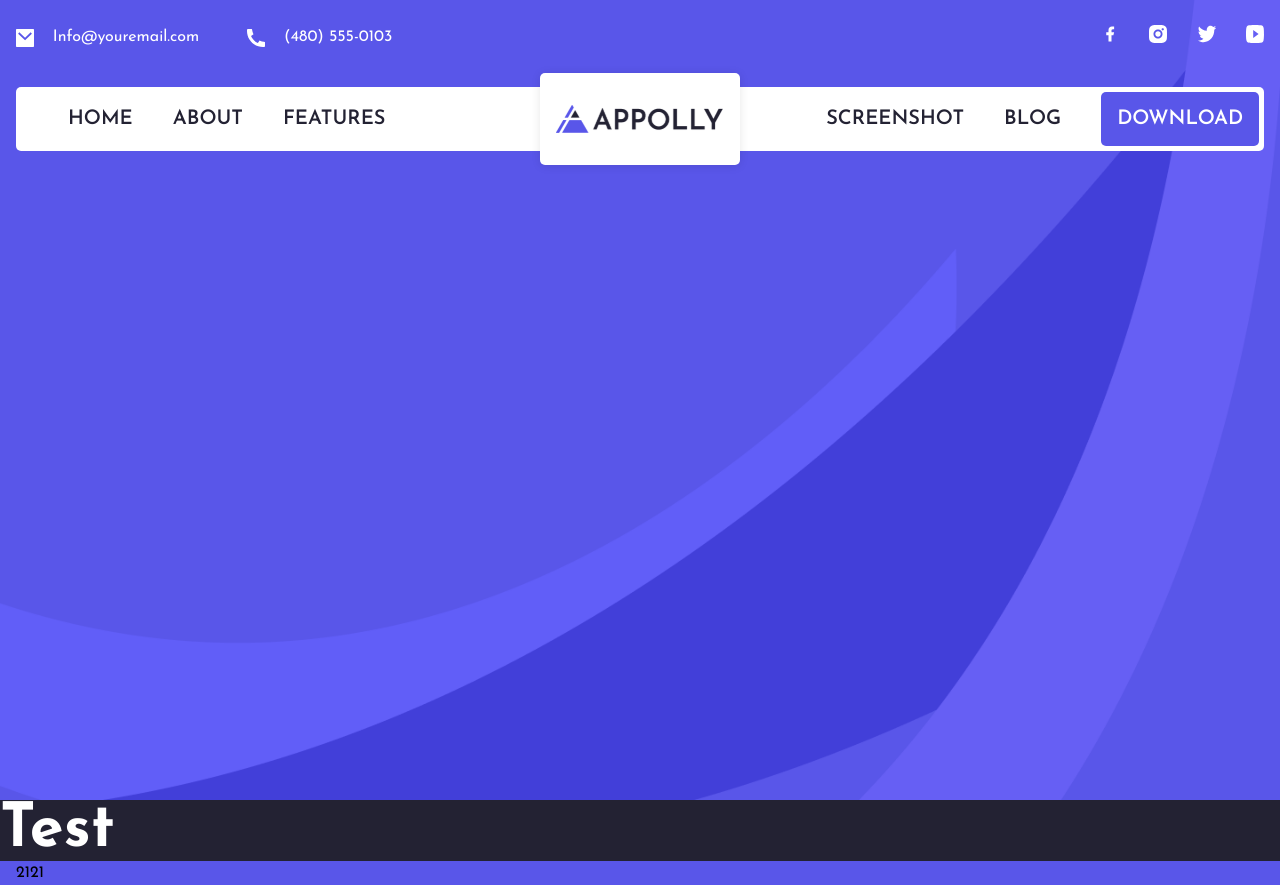
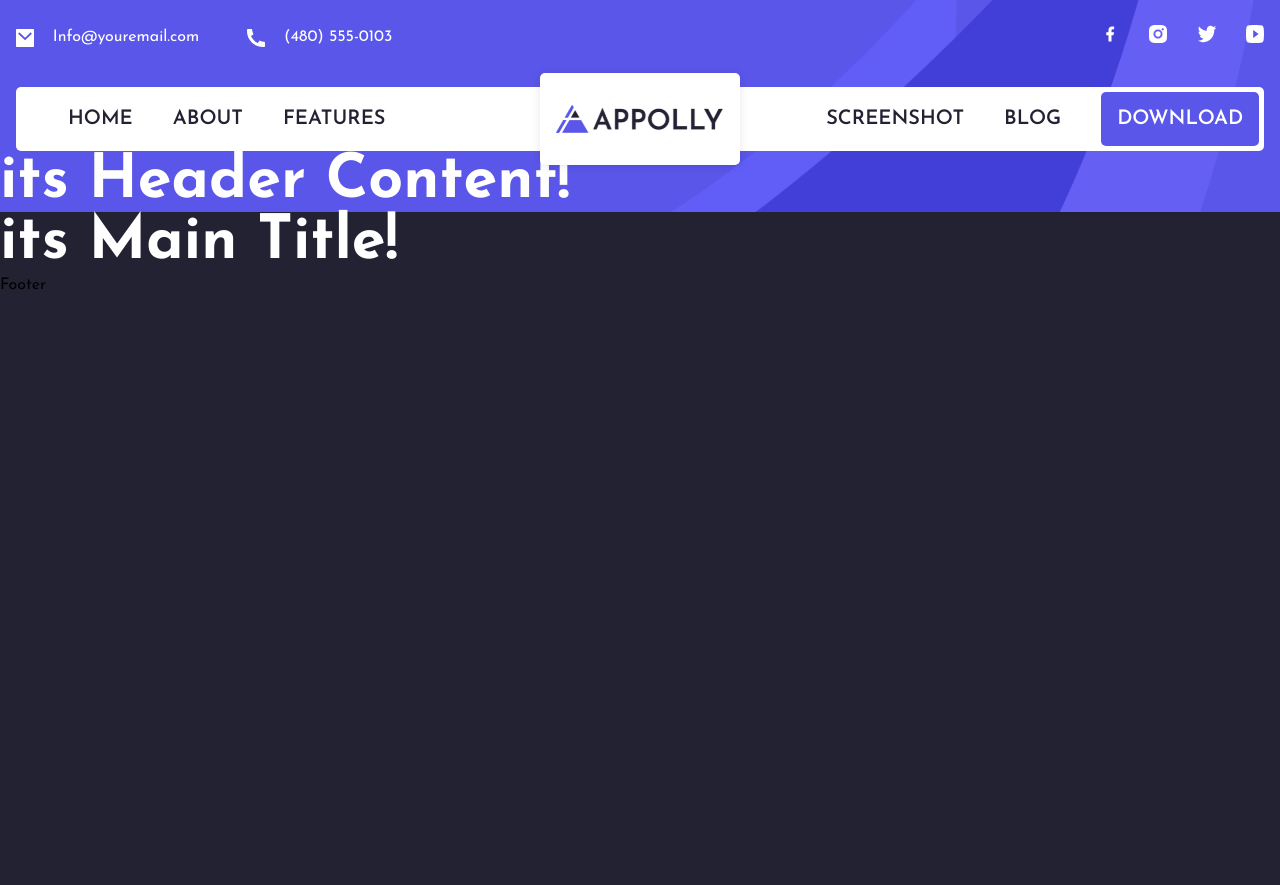
Before and after one commit to Morojenk0/landing-nexjs-ts-practice, a Next.js app: page / in a window 1280 px wide. After the commit the page ends 800 px from the top, so only its background shows below. Built offline with nearby package versions, Linux system fonts and the light colour scheme.

Commit message:
reconstruct layout

```diff
--- a/app/blog/page.tsx
+++ b/app/blog/page.tsx
@@ -1,5 +1,15 @@
-function page() {
-	return <div>page</div>
+import Navigation from '../components/Navigation'
+
+export default function page() {
+	return (
+		<div>
+			<header className="bg-hero-image bg-cover bg-center bg-no-repeat">
+				<Navigation />
+				<h1 className="text-6xl text-white">its Blog Header Title!</h1>
+			</header>
+			<main>
+				<h1 className="text-6xl text-white">its Main Title!</h1>
+			</main>
+		</div>
+	)
 }
-
-export default page
--- /dev/null
+++ b/app/components/Footer.jsx
@@ -0,0 +1,3 @@
+export default function Footer() {
+	return <footer>Footer</footer>
+}
--- a/app/layout.tsx
+++ b/app/layout.tsx
@@ -1,26 +1,28 @@
-import type {Metadata} from 'next'
-import {Josefin_Sans} from 'next/font/google'
+import type { Metadata } from 'next'
+import { Josefin_Sans } from 'next/font/google'
 import './globals.css'
-import Navigation from './components/Navigation'
+import Footer from './components/Footer'
 
-const josefinSans = Josefin_Sans({subsets: ['latin']})
+const josefinSans = Josefin_Sans({ subsets: ['latin'] })
 
 export const metadata: Metadata = {
 	title: 'Appolly',
 	description: 'Generated by create next app',
 }
 
-export default function RootLayout({children}: {children: React.ReactNode}) {
+export default function RootLayout({
+	children,
+}: {
+	children: React.ReactNode
+}) {
 	return (
 		<html
 			lang="en"
 			className="bg-black"
 		>
 			<body className={`${josefinSans.className}`}>
-				<header className="bg-hero-image bg-cover bg-center bg-no-repeat h-screen">
-					<Navigation />
-				</header>
 				{children}
+				<Footer />
 			</body>
 		</html>
 	)
--- a/app/page.tsx
+++ b/app/page.tsx
@@ -1,10 +1,16 @@
 import Image from 'next/image'
+import Navigation from './components/Navigation'
 
 export default function Home() {
 	return (
-		<main className="">
-			<h1 className="text-6xl text-white ">Test</h1>
-			<div className="container bg-blue">2121</div>
-		</main>
+		<div>
+			<header className="bg-hero-image bg-cover bg-center bg-no-repeat">
+				<Navigation />
+				<h1 className="text-6xl text-white">its Header Content!</h1>
+			</header>
+			<main>
+				<h1 className="text-6xl text-white">its Main Title!</h1>
+			</main>
+		</div>
 	)
 }
```
